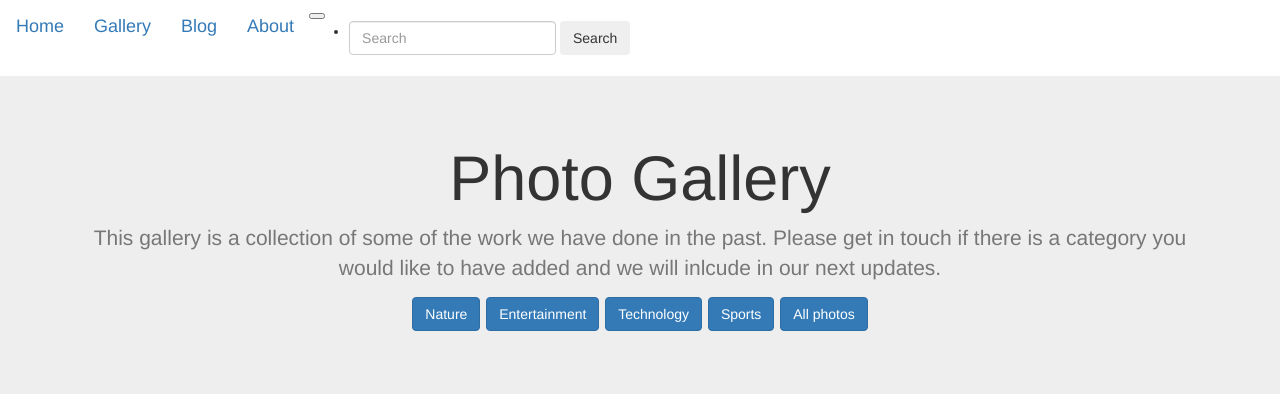
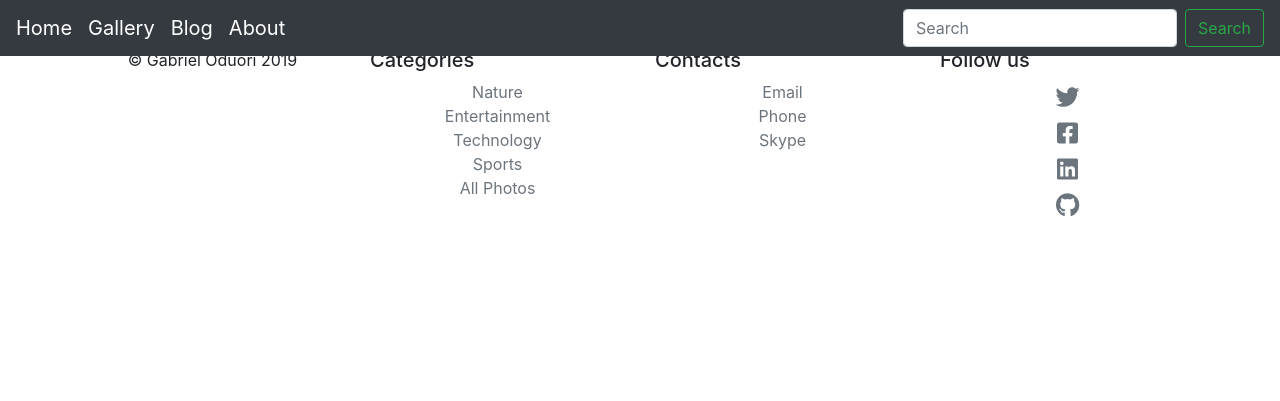
Before and after one commit to GabrielOduori/Django-Photo-Gallery, a Django app: page / in a window 1280 px wide. Shown: the top 401 px of the page. After the commit the page ends 216 px from the top, so only its background shows below. Run offline with Django 3.2, Linux system fonts and the light colour scheme; some libraries are stand-ins or nearby versions.

Commit message:
Updated styling in base.html with

```diff
--- a/images/templates/base.html
+++ b/images/templates/base.html
@@ -1,5 +1,5 @@
-{% load bootstrap3 %}
-{% load static%}
+{% load bootstrap4 %}
+{% load static %}
 <!DOCTYPE html>
 <html>
 <head>
@@ -13,8 +13,13 @@
 
   {% block styles %}
     {% bootstrap_css %}
-    <link rel="stylesheet" href="{% static 'css/basenews.css' %}">
+    <link rel="stylesheet" href="{%static 'css/basenews.css'%}">
+    <link rel="stylesheet" href="https://use.fontawesome.com/releases/v5.8.2/css/all.css" integrity="sha384-oS3vJWv+0UjzBfQzYUhtDYW+Pj2yciDJxpsK1OYPAYjqT085Qq/1cq5FLXAZQ7Ay" crossorigin="anonymous">
+    <!-- <link rel="stylesheet" href="{%static 'css/style.css'%}"> -->
+    <!-- <link href="https://fonts.googleapis.com/css?family=Indie+Flower" rel="stylesheet"> -->
+
   {% endblock %}
+
 
 </head>
 <body>
@@ -22,37 +27,14 @@
 
     {% block content %}
 
-    <div>
-        <section class="jumbotron text-center">
-            <div class="container">
-              <h1 class="jumbotron-heading">Photo Gallery</h1>
-              <p class="lead text-muted">This gallery is a collection of some of the work we have done in the past. Please get in touch if there is a category you would like to have added and we will inlcude in our next updates.</p>
-              <p>
-                <a href="#" class="btn btn-primary my-2">Nature</a>
-                <a href="#" class="btn btn-primary my-2">Entertainment</a>
-                <a href="#" class="btn btn-primary my-2">Technology</a>
-                <a href="#" class="btn btn-primary my-2">Sports</a>
-                <a href="#" class="btn btn-primary my-2">All photos</a>
-              </p>
-            </div>
-          </section>
-    </div>
 
-    <div class="container">
+    {%endblock%}
+    {% include 'footer.html' %}
+    {% block scripts %}
+    {% bootstrap_javascript %}
+    {% load static %}
+    {% endblock scripts %}
 
-    <div class="card" style="width: 18rem;">
-        <img src="..." class="card-img-top" alt="...">
-        <div class="card-body">
-          <p class="card-text">Some quick example text to build on the card title and make up the bulk of the card's content.</p>
-        </div>
-      </div>
 
-    </div>
-    {%endblock%}
-
-    {% block scripts %}
-        <script src="https://ajax.googleapis.com/ajax/libs/jquery/3.2.1/jquery.min.js"></script>
-     {% bootstrap_javascript %}
-    {% endblock %}
 </body>
 </html>
```
